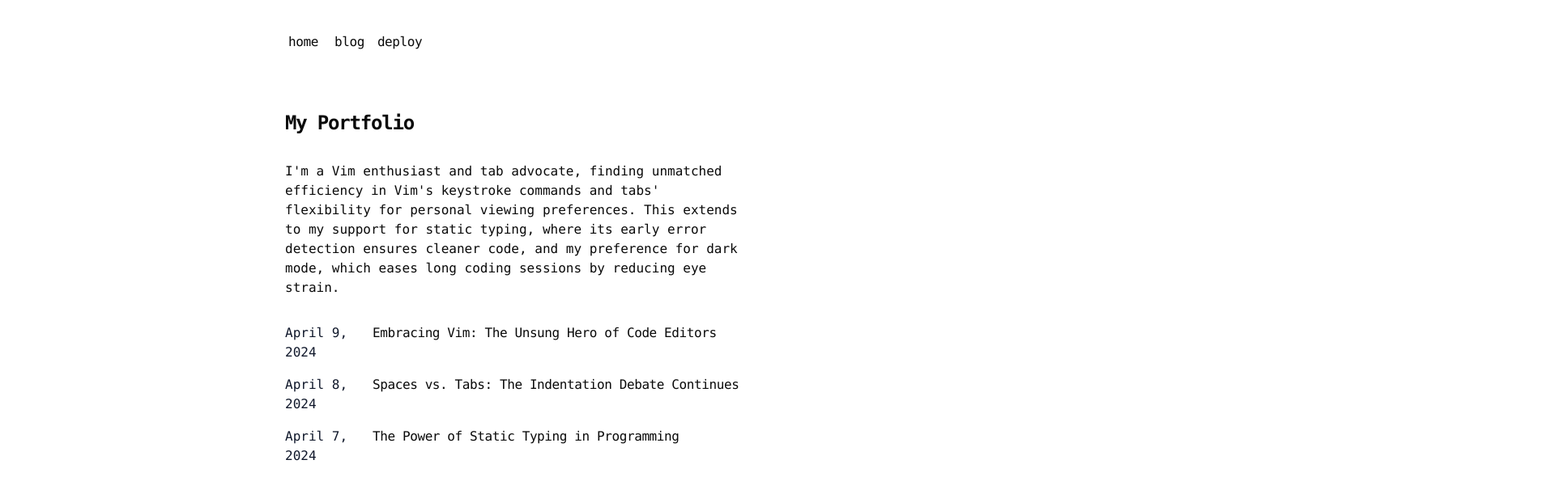
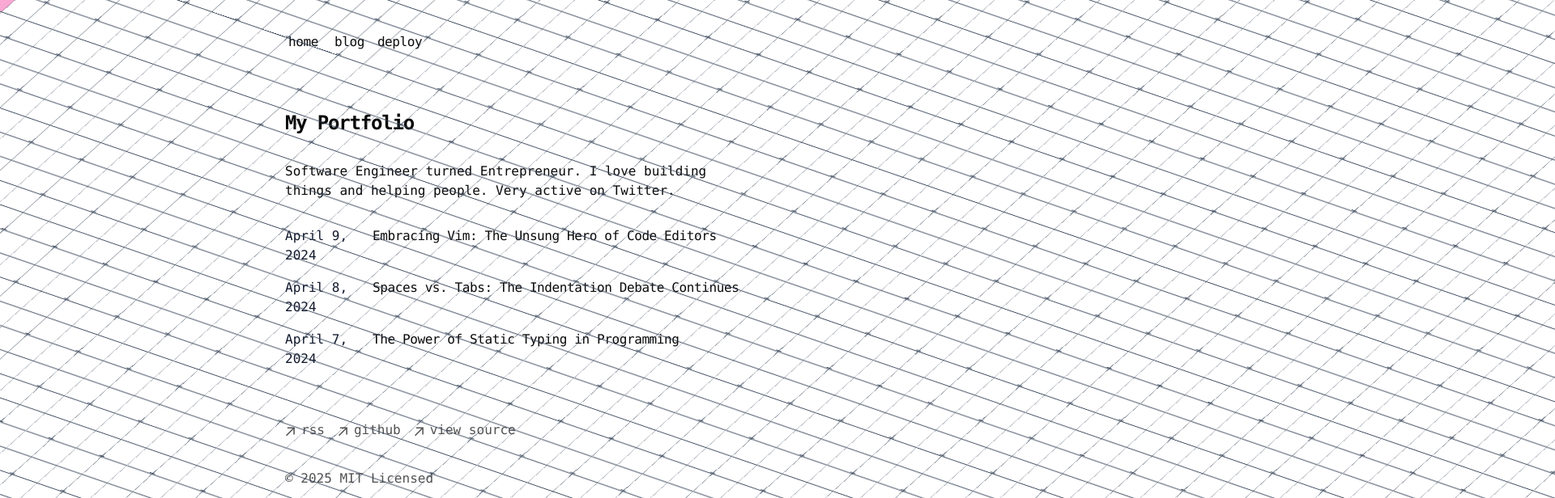
Before and after one commit to jjfantini/portfolio, a Next.js app: page / in a window 1280 px wide. Shown: the top 616 px of the page at 81% size, 1920 px wide, since content can reach past the window. Built offline with nearby package versions, Linux system fonts and the light colour scheme.

Commit message:
feat: refactor layout and page structure; replace hardcoded metadata with dynamic data and create new landing page component

```diff
--- /dev/null
+++ b/src/app/(landing-page)/page.tsx
@@ -0,0 +1,21 @@
+import { BlogPosts } from '@/components/posts'
+import { DATA } from '@/data/personal-details'
+import { Boxes } from "@/components/ui/background-boxes";
+
+
+export default function Page() {
+  return (
+    <section>
+      <Boxes />
+      <h1 className="mb-8 text-2xl font-semibold tracking-tighter">
+        My Portfolio
+      </h1>
+      <p className="mb-4">
+        {DATA.about}
+      </p>
+      <div className="my-8">
+        <BlogPosts />
+      </div>
+    </section>
+  )
+}
--- a/src/app/layout.tsx
+++ b/src/app/layout.tsx
@@ -8,21 +8,22 @@ import { SpeedInsights } from '@vercel/speed-insights/next'
 import Footer from '../components/footer'
 import { baseUrl } from './sitemap'
 import { RootProvider } from '../components/root-provider'
+import { DATA } from '@/data/app-details'
 
 export const metadata: Metadata = {
   metadataBase: new URL(baseUrl),
   title: {
-    default: 'Next.js Portfolio Starter',
-    template: '%s | Next.js Portfolio Starter',
+    default: DATA.seo.title.default,
+    template: DATA.seo.title.template,
   },
-  description: 'This is my portfolio.',
+  description: DATA.description,
   openGraph: {
-    title: 'My Portfolio',
-    description: 'This is my portfolio.',
+    title: DATA.seo.openGraph.title,
+    description: DATA.seo.openGraph.description,
     url: baseUrl,
-    siteName: 'My Portfolio',
-    locale: 'en_US',
-    type: 'website',
+    siteName: DATA.seo.openGraph.siteName,
+    locale: DATA.seo.openGraph.locale,
+    type: DATA.seo.openGraph.type,
   },
   robots: {
     index: true,
@@ -54,17 +55,17 @@ export default function RootLayout({
       )}
       suppressHydrationWarning
     >
-      <RootProvider>
         <body className="antialiased max-w-xl mx-4 mt-8 lg:mx-auto">
           <main className="flex-auto min-w-0 mt-6 flex flex-col px-2 md:px-0">
-            <Navbar />
-            {children}
-            <Footer />
-            <Analytics />
-            <SpeedInsights />
+            <RootProvider>
+              <Navbar />
+              {children}
+              <Footer />
+              <Analytics />
+              <SpeedInsights />
+            </RootProvider>
           </main>
         </body>
-      </RootProvider>
     </html>
   )
 }
--- a/src/app/page.tsx
+++ /dev/null
@@ -1,21 +0,0 @@
-import { BlogPosts } from '@/components/posts'
-
-export default function Page() {
-  return (
-    <section>
-      <h1 className="mb-8 text-2xl font-semibold tracking-tighter">
-        My Portfolio
-      </h1>
-      <p className="mb-4">
-        {`I'm a Vim enthusiast and tab advocate, finding unmatched efficiency in
-        Vim's keystroke commands and tabs' flexibility for personal viewing
-        preferences. This extends to my support for static typing, where its
-        early error detection ensures cleaner code, and my preference for dark
-        mode, which eases long coding sessions by reducing eye strain.`}
-      </p>
-      <div className="my-8">
-        <BlogPosts />
-      </div>
-    </section>
-  )
-}
```
